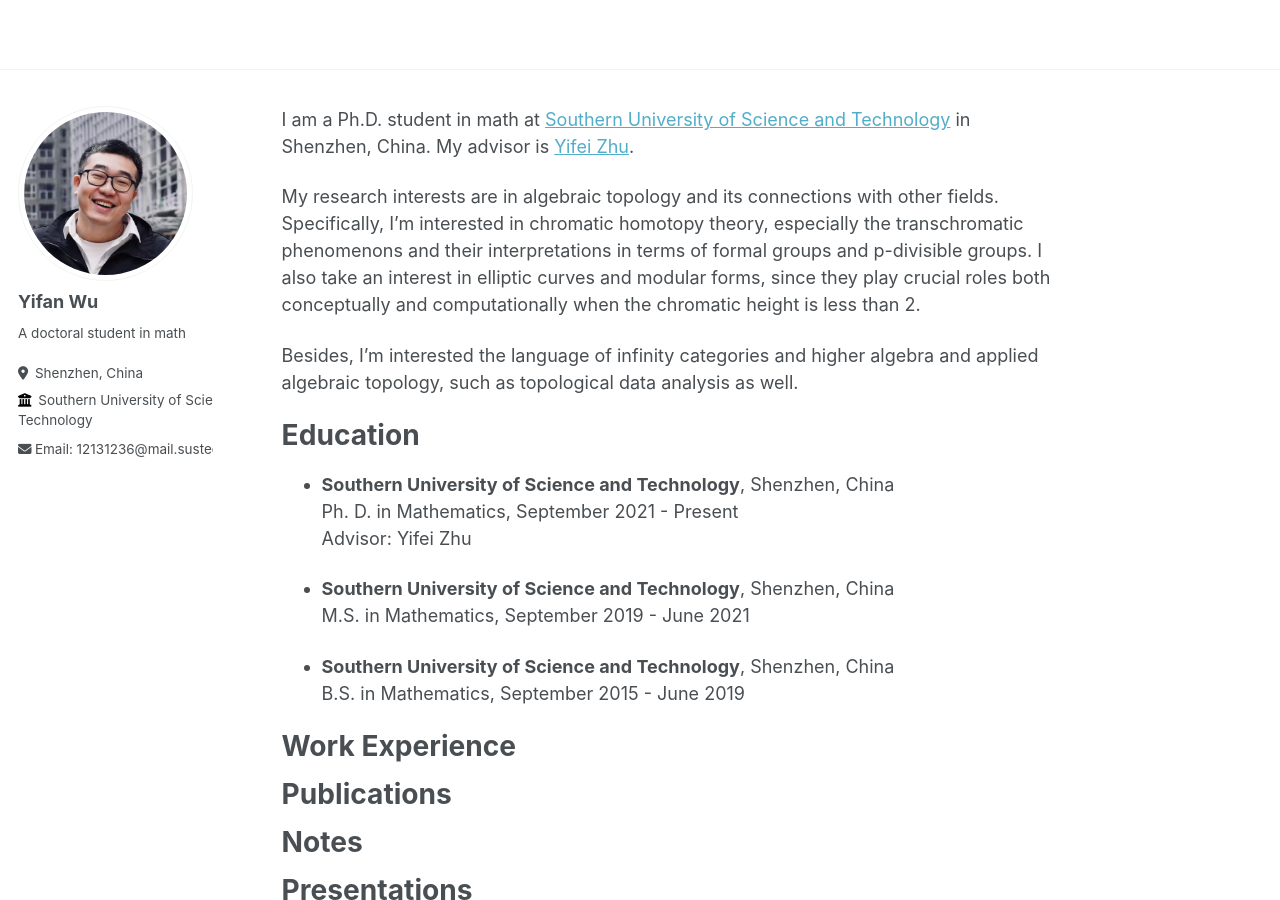
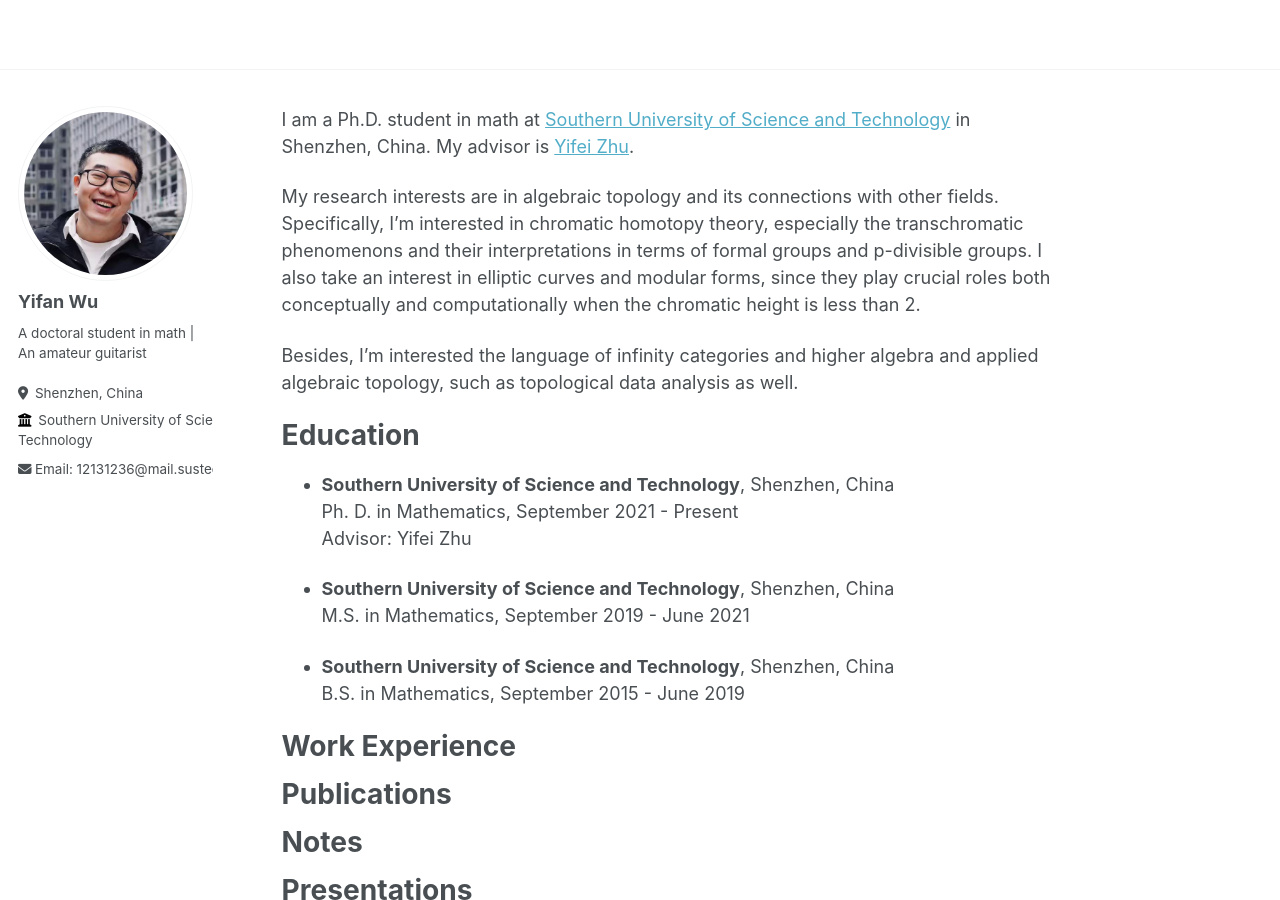
Before and after one commit to Wuyf19970105/Wuyf19970105.github.io, a Jekyll site: the page built from _pages/about.md, in a window 1280 px wide and 900 px high. Built offline with Jekyll 4.4.1, drawn with Linux system fonts in a browser that asks for light colours.

Commit message:
Update _config.yml
Signed-off-by: Yifan Wu <148335396+Wuyf19970105@users.noreply.github.com>

```diff
--- a/_config.yml
+++ b/_config.yml
@@ -24,7 +24,7 @@ author:
   avatar           : "abc.png"
   name             : "Yifan Wu"
   pronouns         : # example: "she/her"
-  bio              : "A doctoral student in math"
+  bio              : "A doctoral student in math | <br> An amateur guitarist"
   location         : "Shenzhen, China"
   employer         : "Southern University of Science and <br>Technology"
   uri              : # URL
```
